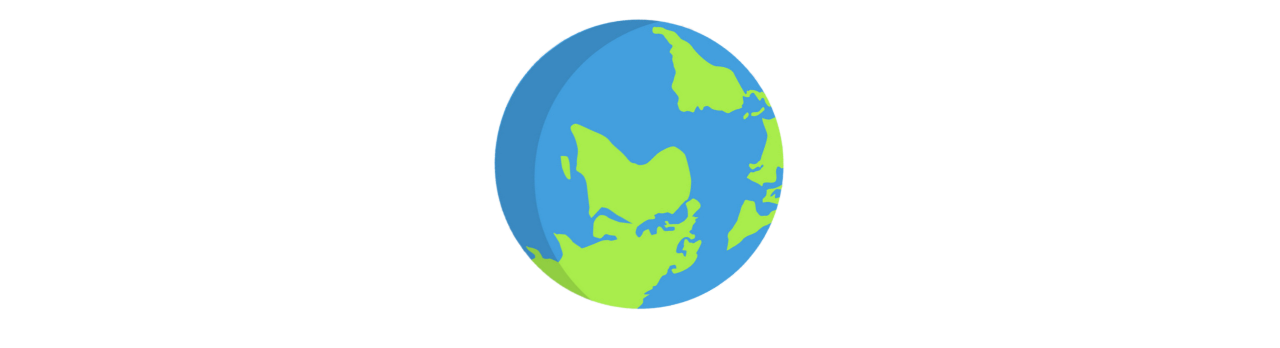
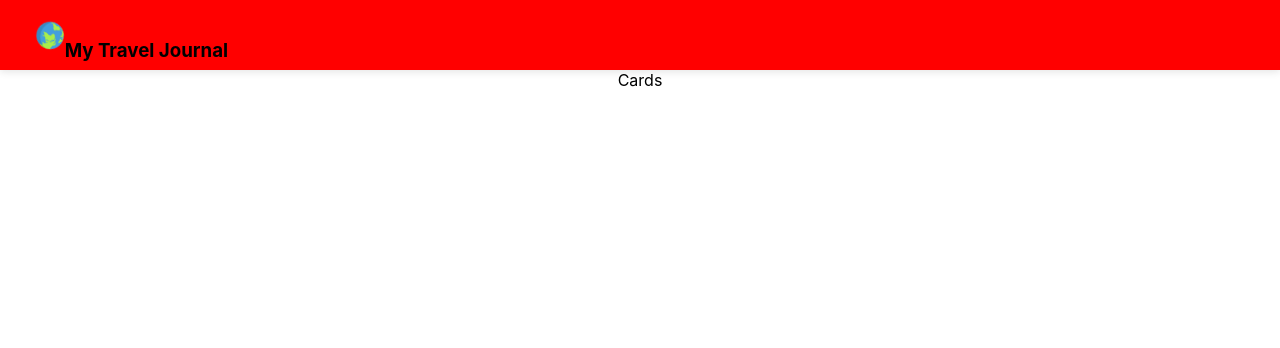
Before and after one commit to nsky80/my_travel_journal, a React (Create React App) app: page / in a window 1280 px wide. Shown: the top 348 px of the page. Built offline with nearby package versions, Linux system fonts and the light colour scheme.

Commit message:
Navbar added

```diff
--- a/src/App.css
+++ b/src/App.css
@@ -1,22 +1,34 @@
+nav {
+  height: 70px;
+  display: flex;
+  padding: 20px 36px;
+  box-shadow: 0px 2.98256px 7.4564px rgba(0, 0, 0, 0.1);
+  background-color: red;
+}
+
+.nav--logo{
+  /* height: 40vmin; */
+  pointer-events: none;
+}
+
+.nav--text{
+  padding-bottom: 20px;
+}
+
 .App {
   text-align: center;
 }
 
-.App-logo {
-  height: 40vmin;
-  pointer-events: none;
-}
+
 
 @media (prefers-reduced-motion: no-preference) {
-  .App-logo {
-    animation: App-logo-spin infinite 20s linear;
+  .nav--logo {
+    animation: nav--logo-spin infinite 20s linear;
   }
 }
 
 
-
-
-@keyframes App-logo-spin {
+@keyframes nav--logo-spin {
   from {
     transform: rotate(0deg);
   }
--- a/src/App.js
+++ b/src/App.js
@@ -1,11 +1,13 @@
 import './App.css';
+import Navbar from './Components/Navbar';
+import Card from './Components/Card';
 
 function App() {
   return (
     <div className="App">
-      <header className="App-header">
-        <img src="./images/nav-icon.png" className="App-logo" alt="logo" />
-      </header>
+      <Navbar />
+      <Card
+      />
     </div>
   );
 }
--- a/src/Components/Card.js
+++ b/src/Components/Card.js
@@ -0,0 +1,7 @@
+
+export default function Card(props){
+    return (
+        <div className="card">
+Cards        </div>
+    )
+}
--- a/src/Components/Navbar.js
+++ b/src/Components/Navbar.js
@@ -0,0 +1,13 @@
+
+export default function Navbar() {
+    return (
+        <nav>
+            {/* <header className="App-header"> */}
+            <img src="./images/nav-icon.png" className="nav--logo" alt="logo" />
+
+            {/* </header> */}
+            <h3 className="nav--text">My Travel Journal</h3>
+
+        </nav>
+    )
+}
--- a/src/index.css
+++ b/src/index.css
@@ -11,3 +11,7 @@ code {
   font-family: source-code-pro, Menlo, Monaco, Consolas, 'Courier New',
     monospace;
 }
+
+* {
+  box-sizing: border-box;
+}
```
